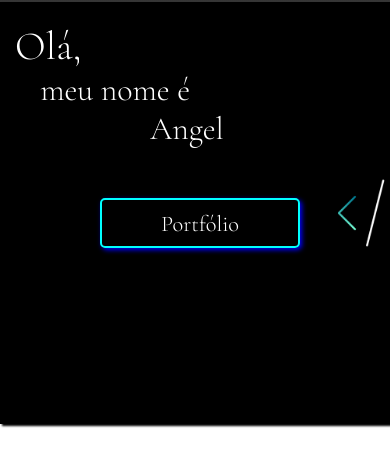
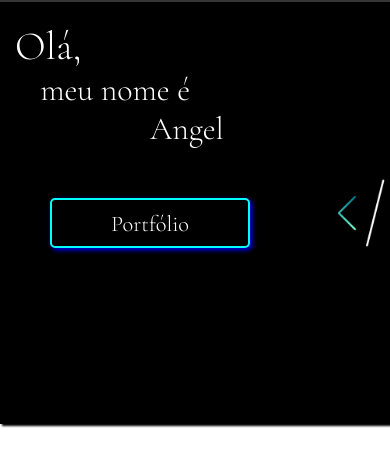
Before and after one commit to Angelnogueiraa/portfolio, a plain HTML site: page index.html in a window 390 px wide. Shown: the part 68-534 px from the top of the page. Drawn offline with nearby package versions, Linux system fonts and the light colour scheme.

Commit message:
atualizei

```diff
--- a/estilos/mediaquery.css
+++ b/estilos/mediaquery.css
@@ -85,7 +85,7 @@
     .button {
         width: 200px;
         height: 50px;
-        margin:50px 0px 0px 100px;
+        margin:50px 0px 0px 50px;
         font-family: 'Cormorant Garamond', serif;
         font-size: 1.4em;
         border: 2px solid cyan ;
```
